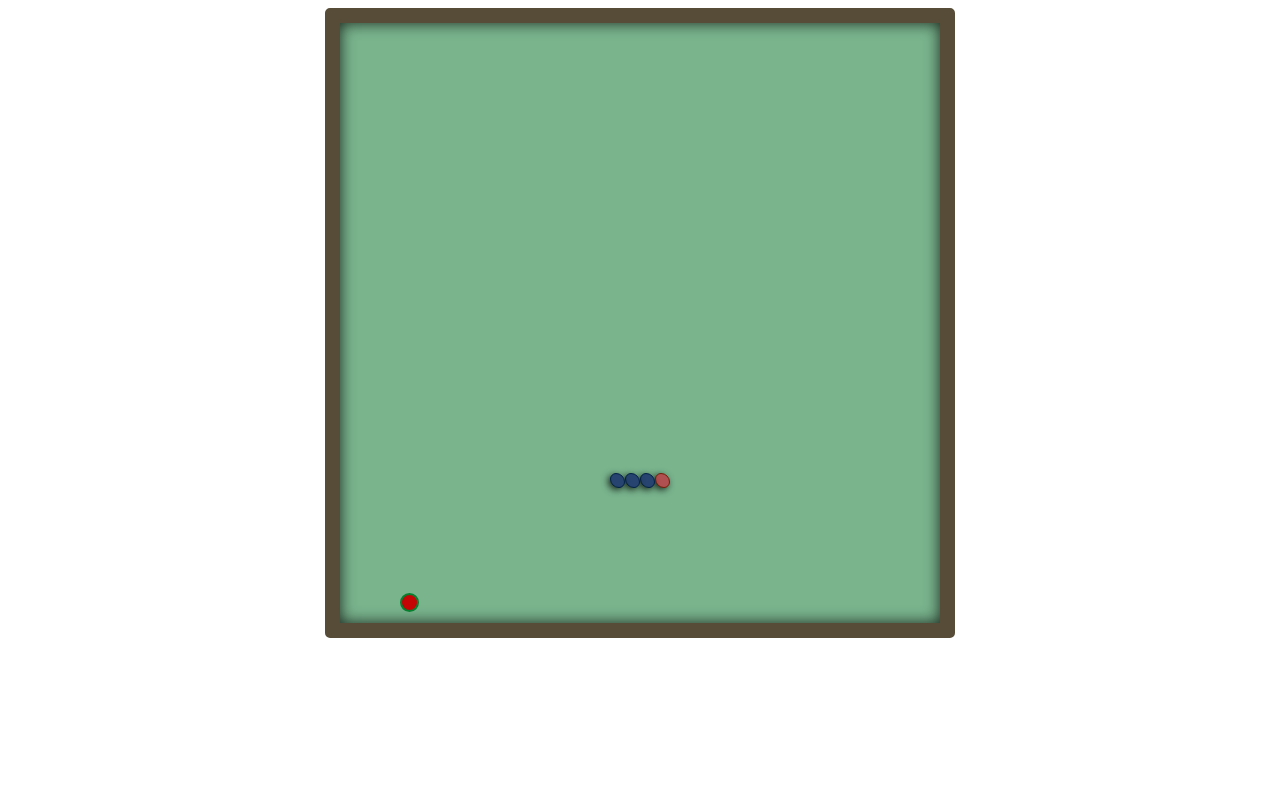
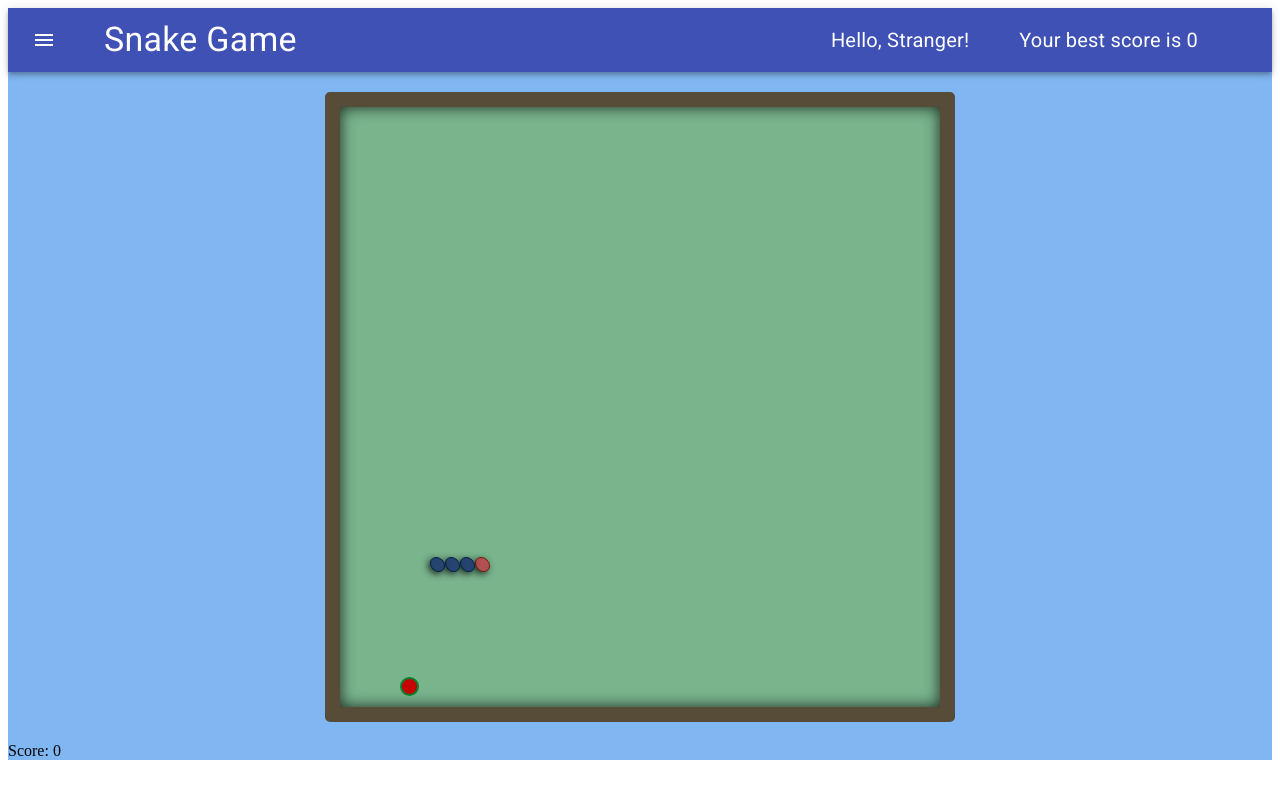
Before and after one commit to svetlana-tyshkevich/react-game, a React (Create React App) app: page / in a window 1280 px wide. Built offline with nearby package versions, Linux system fonts and the light colour scheme.

Commit message:
feat: add gave-over effect and add header

```diff
--- a/package.json
+++ b/package.json
@@ -3,9 +3,12 @@
   "version": "0.1.0",
   "private": true,
   "dependencies": {
+    "@material-ui/core": "^4.11.3",
+    "@material-ui/icons": "^4.11.2",
     "@testing-library/jest-dom": "^5.11.9",
     "@testing-library/react": "^11.2.5",
     "@testing-library/user-event": "^12.7.3",
+    "prop-types": "^15.7.2",
     "react": "^17.0.1",
     "react-dom": "^17.0.1",
     "react-scripts": "4.0.3",
--- a/public/index.html
+++ b/public/index.html
@@ -3,6 +3,9 @@
   <head>
     <meta charset="utf-8" />
     <link rel="icon" href="%PUBLIC_URL%/favicon.ico" />
+    <link rel="stylesheet" href="https://fonts.googleapis.com/css?family=Roboto:300,400,500,700&display=swap" />
+    <link rel="stylesheet" href="https://fonts.googleapis.com/icon?family=Material+Icons" />
+
     <meta name="viewport" content="width=device-width, initial-scale=1" />
 
     <title>Snake Game</title>
--- a/src/App/App.css
+++ b/src/App/App.css
@@ -1,11 +1,5 @@
-
-.app {
-    display: flex;
-    justify-content: center;
-    align-items: center;
-}
-
 .gameField {
+        margin: 20px auto;
     width: 600px;
     height: 600px;
     position: relative;
@@ -15,3 +9,24 @@
     box-shadow: 0px 0px 15px 0px rgba(0,0,0,0.8) inset;
 
 }
+
+.gameFieldText {
+    position: absolute;
+    width: 100%;
+    height: 100%;
+    display: flex;
+    justify-content: center;
+    align-items: center;
+    color: #ffffff;
+    /* background-color: #0008; */
+    font-size: 70px;
+    font-family: 'Roboto', sans-serif;
+    animation: blink 1s linear infinite;
+    z-index: 15;
+}
+
+@keyframes blink {
+  50% { color: #ffffff; }
+  61% { color: #ffffff00; }
+  100% { color: #ffffff00; }
+}
--- a/src/App/App.js
+++ b/src/App/App.js
@@ -1,6 +1,9 @@
+/* eslint-disable consistent-return */
 import React, { Component } from 'react';
-import Snake from '../components/snake/snake';
-import Apple from '../components/apple/apple';
+
+import Header from '../components/Header';
+import GameField from '../components/GameField';
+import Score from '../components/Score';
 import './App.css';
 
 export default class App extends Component {
@@ -10,6 +13,9 @@ export default class App extends Component {
     step: 15,
     direction: 'right',
     apple: {},
+    score: 0,
+    userName: 'stranger',
+    gameFieldText: '',
   };
 
   componentDidMount() {
@@ -26,9 +32,9 @@ export default class App extends Component {
   }
 
   init = () => {
-    let snake = this.state.snake;
+    const { snake } = this.state;
     for (let i = 1; i < this.state.snakeLength; i += 1) {
-      let bodyElement = {
+      const bodyElement = {
         x: snake[0].x - i * this.state.step,
         y: snake[0].y,
       };
@@ -64,8 +70,9 @@ export default class App extends Component {
   };
 
   move = () => {
-    const snake = this.state.snake;
-    const step = this.state.step;
+    const { snake } = this.state;
+    let { score } = this.state;
+    const { step } = this.state;
     const newHeadX = () => {
       switch (this.state.direction) {
         case 'right':
@@ -100,28 +107,26 @@ export default class App extends Component {
       }
     };
     if (
-      snake[0].x === this.state.apple.x &&
-      snake[0].y === this.state.apple.y
+      snake[0].x === this.state.apple.x
+      && snake[0].y === this.state.apple.y
     ) {
       this.generateApple();
+      score += 1;
     } else {
       snake.pop();
     }
 
     for (let i = 1; i < snake.length; i += 1) {
-      if (snake[i].x === snake[0].x && snake[i].y === snake[0].y)
-        this.finishGame();
+      if (snake[i].x === snake[0].x && snake[i].y === snake[0].y) this.finishGame();
     }
 
     snake.unshift({ x: newHeadX(), y: newHeadY() });
 
-    this.setState({ snake });
+    this.setState({ snake, score });
   };
 
   generateApple = () => {
-    const randomPosition = () => {
-      return Math.floor(Math.random() * (585 / this.state.step));
-    };
+    const randomPosition = () => Math.floor(Math.random() * (585 / this.state.step));
     const apple = {};
 
     apple.x = randomPosition() * this.state.step;
@@ -130,22 +135,29 @@ export default class App extends Component {
     this.setState({ apple });
   };
 
-  pauseGame = () =>{
+  pauseGame = () => {
     clearInterval(this.moveTimer);
-  }
+  };
 
   finishGame = () => {
     clearInterval(this.moveTimer);
-  }
+    this.setState({ gameFieldText: 'Game Over' });
+  };
 
   render() {
-    const { snake, apple } = this.state;
+    const {
+      snake, apple, score, userName, gameFieldText,
+    } = this.state;
     return (
-      <div className="app">
-        <div className={'gameField'}>
-          <Apple apple={apple} />
-          <Snake snake={snake} />
-        </div>
+      <div style={{ backgroundColor: '#80b6f2' }}>
+        <Header userName={userName} />
+        <GameField
+          className={'gameField'}
+          gameFieldText={gameFieldText}
+          apple={apple}
+          snake={snake}
+        />
+        <Score score={score} />
       </div>
     );
   }
--- /dev/null
+++ b/src/components/GameField.js
@@ -0,0 +1,25 @@
+import React, { Component } from 'react';
+import PropTypes from 'prop-types';
+import Snake from './snake/snake';
+import Apple from './apple/apple';
+import '../App/App.css';
+
+export default class GameField extends Component {
+  render() {
+    const { gameFieldText, apple, snake } = this.props;
+
+    return (
+      <div className={'gameField'}>
+        <div className={'gameFieldText'}>{gameFieldText}</div>
+        <Apple apple={apple} />
+        <Snake snake={snake} />
+      </div>
+    );
+  }
+}
+
+GameField.propTypes = {
+  gameFieldText: PropTypes.string,
+  apple: PropTypes.object,
+  snake: PropTypes.array,
+};
--- /dev/null
+++ b/src/components/Header.js
@@ -0,0 +1,61 @@
+import React from 'react';
+import PropTypes from 'prop-types';
+
+import { makeStyles } from '@material-ui/core/styles';
+import AppBar from '@material-ui/core/AppBar';
+import Toolbar from '@material-ui/core/Toolbar';
+import Typography from '@material-ui/core/Typography';
+import IconButton from '@material-ui/core/IconButton';
+import MenuIcon from '@material-ui/icons/Menu';
+
+const useStyles = makeStyles((theme) => ({
+  root: {
+    flexGrow: 1,
+  },
+  menuButton: {
+    marginRight: theme.spacing(2),
+  },
+  title: {
+    flexGrow: 1,
+    position: 'relative',
+    marginLeft: 20,
+  },
+  text: {
+    marginRight: 50,
+    position: 'relative',
+    fontSize: 20,
+  },
+}));
+
+function Header() {
+  const classes = useStyles();
+
+  return (
+    <AppBar position="static">
+      <Toolbar>
+        <IconButton
+          edge="start"
+          className={classes.menuButton}
+          color="inherit"
+          aria-label="menu">
+          <MenuIcon />
+        </IconButton>
+        <Typography variant="h4" className={classes.title}>
+          Snake Game
+        </Typography>
+        <Typography variant="body1" className={classes.text}>
+          Hello, Stranger!
+        </Typography>
+        <Typography variant="body1" className={classes.text}>
+          Your best score is 0
+        </Typography>
+      </Toolbar>
+    </AppBar>
+  );
+}
+
+Header.propTypes = {
+  userName: PropTypes.array,
+};
+
+export default Header;
--- /dev/null
+++ b/src/components/Score.js
@@ -0,0 +1,14 @@
+import React, { Component } from 'react';
+import PropTypes from 'prop-types';
+
+export default class Score extends Component {
+  render() {
+    const { score } = this.props;
+
+    return <div>{`Score: ${score}`}</div>;
+  }
+}
+
+Score.propTypes = {
+  score: PropTypes.number,
+};
```
Also changed, not shown: .eslintrc.js, src/components/navbar.js (added), 1 other file (tests, documents, lock files or other folders).
